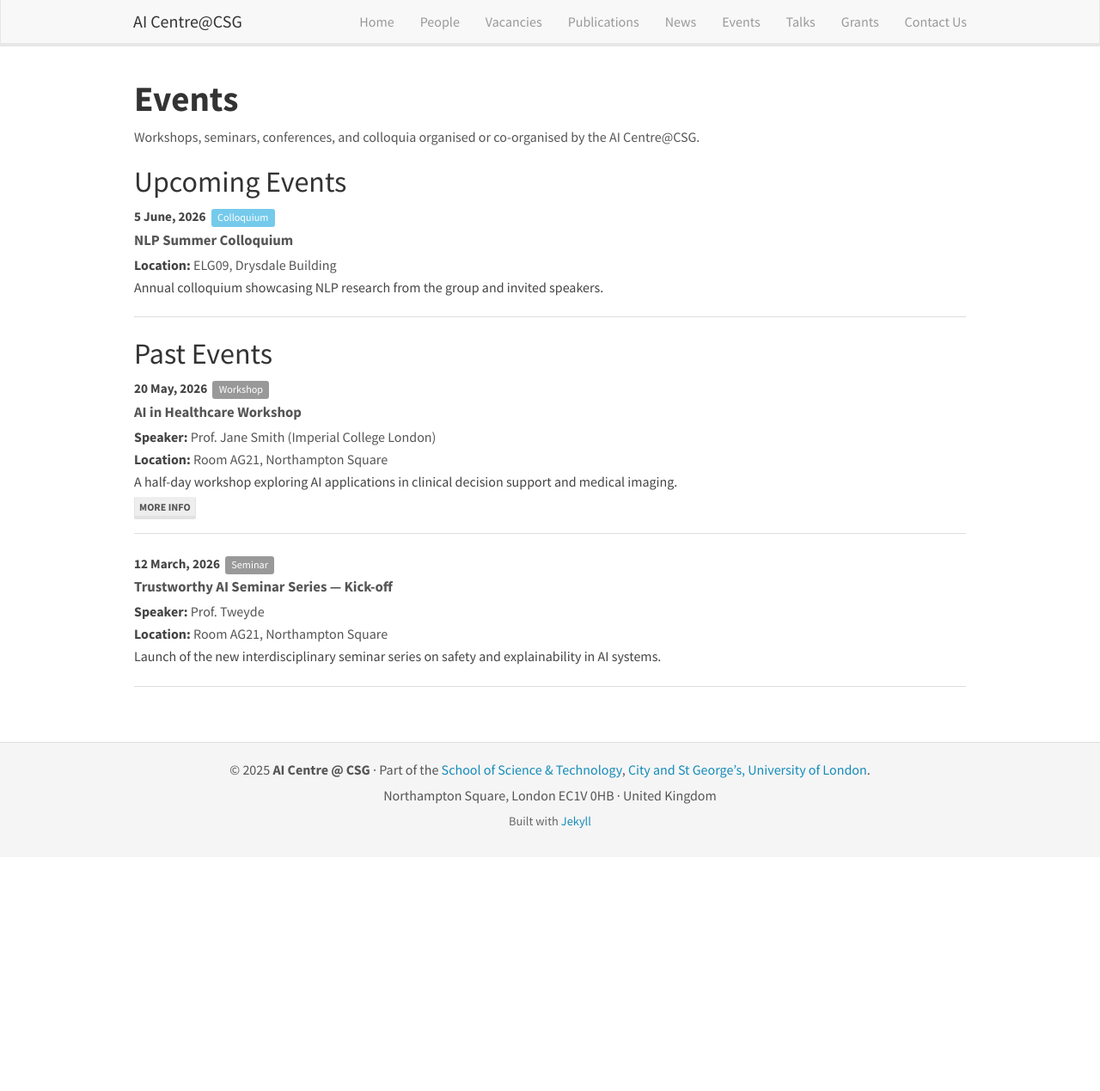
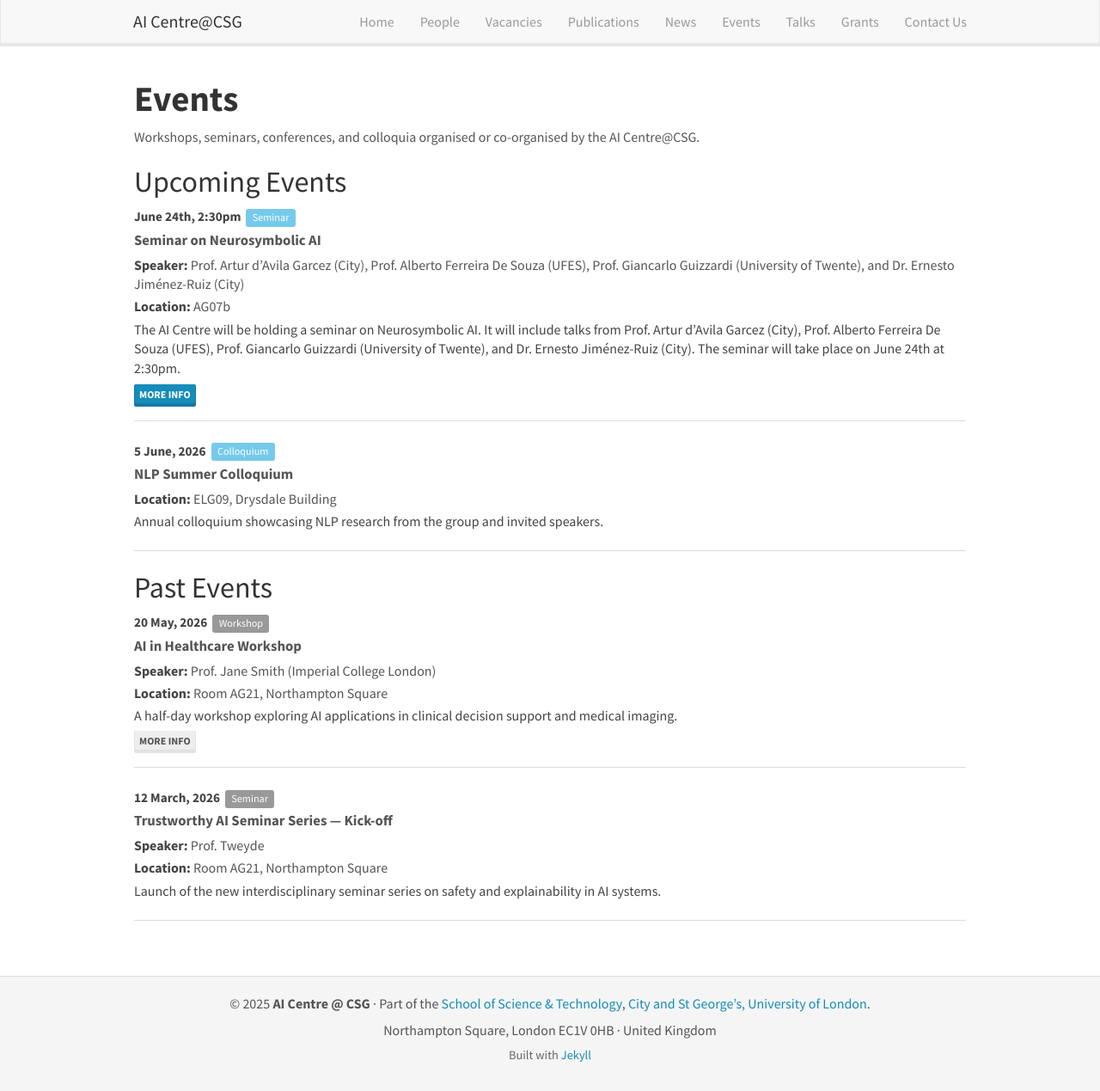
Before and after one commit to aicentre-csg/aicentre-csg.github.io, a Jekyll site: the page built from _pages/events.html, in a window 1280 px wide and 1269 px high. Shown: the whole window at 86% size. Built offline with Jekyll 4.4.1, drawn with Linux system fonts in a browser that asks for light colours; nearby versions of some CDN libraries.

Commit message:
Admin update: add events entry

```diff
--- a/_data/events.yml
+++ b/_data/events.yml
@@ -9,23 +9,31 @@
 #   link:        (optional) Registration or info URL
 #   description: (optional) Short plain-text description
 
-- date: "20 May, 2026"
-  title: "AI in Healthcare Workshop"
+- date: 20 May, 2026
+  title: AI in Healthcare Workshop
   type: workshop
-  speaker: "Prof. Jane Smith (Imperial College London)"
-  location: "Room AG21, Northampton Square"
-  link: "https://www.city.ac.uk"
-  description: "A half-day workshop exploring AI applications in clinical decision support and medical imaging."
-
-- date: "5 June, 2026"
-  title: "NLP Summer Colloquium"
+  speaker: Prof. Jane Smith (Imperial College London)
+  location: Room AG21, Northampton Square
+  link: https://www.city.ac.uk
+  description: A half-day workshop exploring AI applications in clinical decision support and medical imaging.
+- date: 5 June, 2026
+  title: NLP Summer Colloquium
   type: colloquium
-  location: "ELG09, Drysdale Building"
-  description: "Annual colloquium showcasing NLP research from the group and invited speakers."
-
-- date: "12 March, 2026"
-  title: "Trustworthy AI Seminar Series — Kick-off"
+  location: ELG09, Drysdale Building
+  description: Annual colloquium showcasing NLP research from the group and invited speakers.
+- date: 12 March, 2026
+  title: Trustworthy AI Seminar Series — Kick-off
   type: seminar
-  speaker: "Prof. Tweyde"
-  location: "Room AG21, Northampton Square"
-  description: "Launch of the new interdisciplinary seminar series on safety and explainability in AI systems."
+  speaker: Prof. Tweyde
+  location: Room AG21, Northampton Square
+  description: Launch of the new interdisciplinary seminar series on safety and explainability in AI systems.
+- date: ' June 24th, 2:30pm'
+  title: Seminar on Neurosymbolic AI
+  type: Seminar
+  speaker: ' Prof. Artur d’Avila Garcez (City), Prof. Alberto Ferreira De Souza (UFES), Prof. Giancarlo Guizzardi (University of Twente), and Dr. Ernesto Jiménez-Ruiz (City)'
+  location: AG07b
+  link: https://staffhub.city.ac.uk/timetabling/rooms-by-building/college-building/ag07b
+  description: >-
+    The AI Centre will be holding a seminar on Neurosymbolic AI. It will include talks from Prof. Artur d’Avila Garcez (City), Prof. Alberto Ferreira
+    De Souza (UFES), Prof. Giancarlo Guizzardi (University of Twente), and Dr. Ernesto Jiménez-Ruiz (City). The seminar will take place on June 24th
+    at 2:30pm.
```
